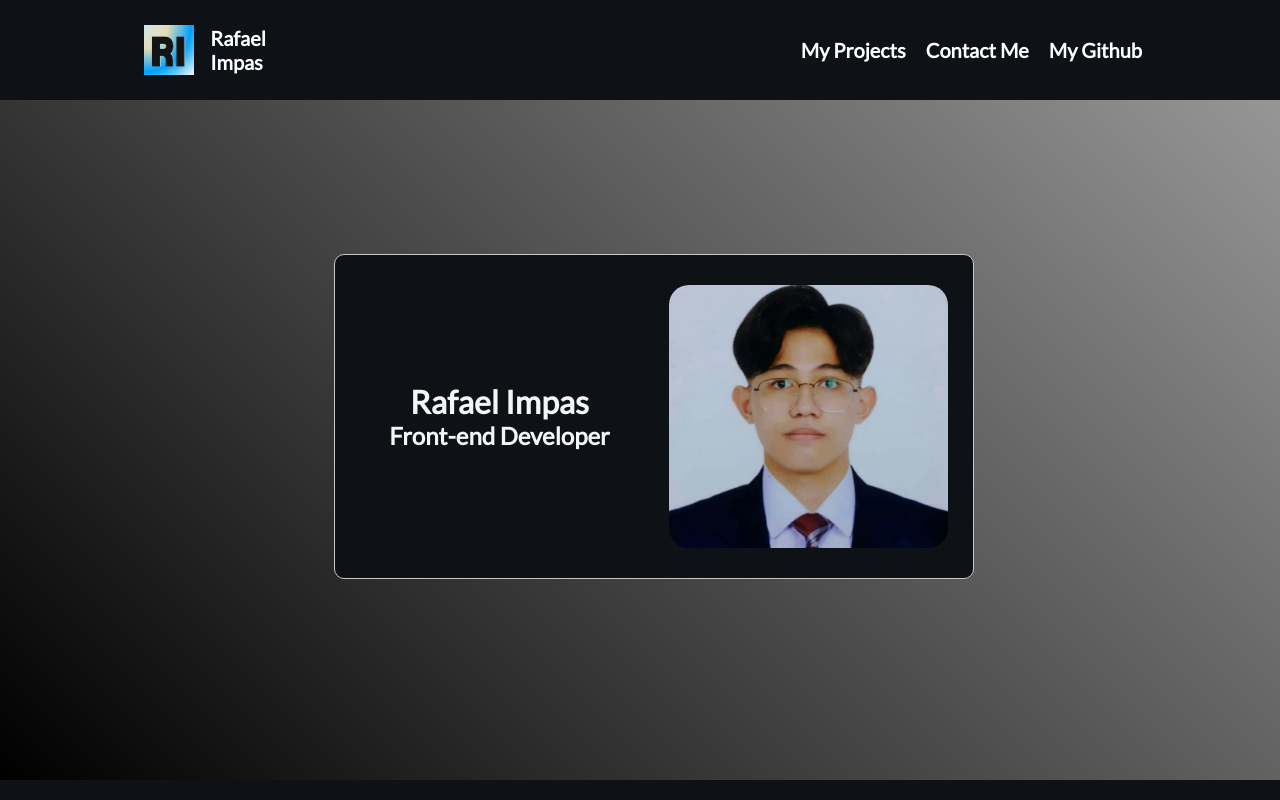
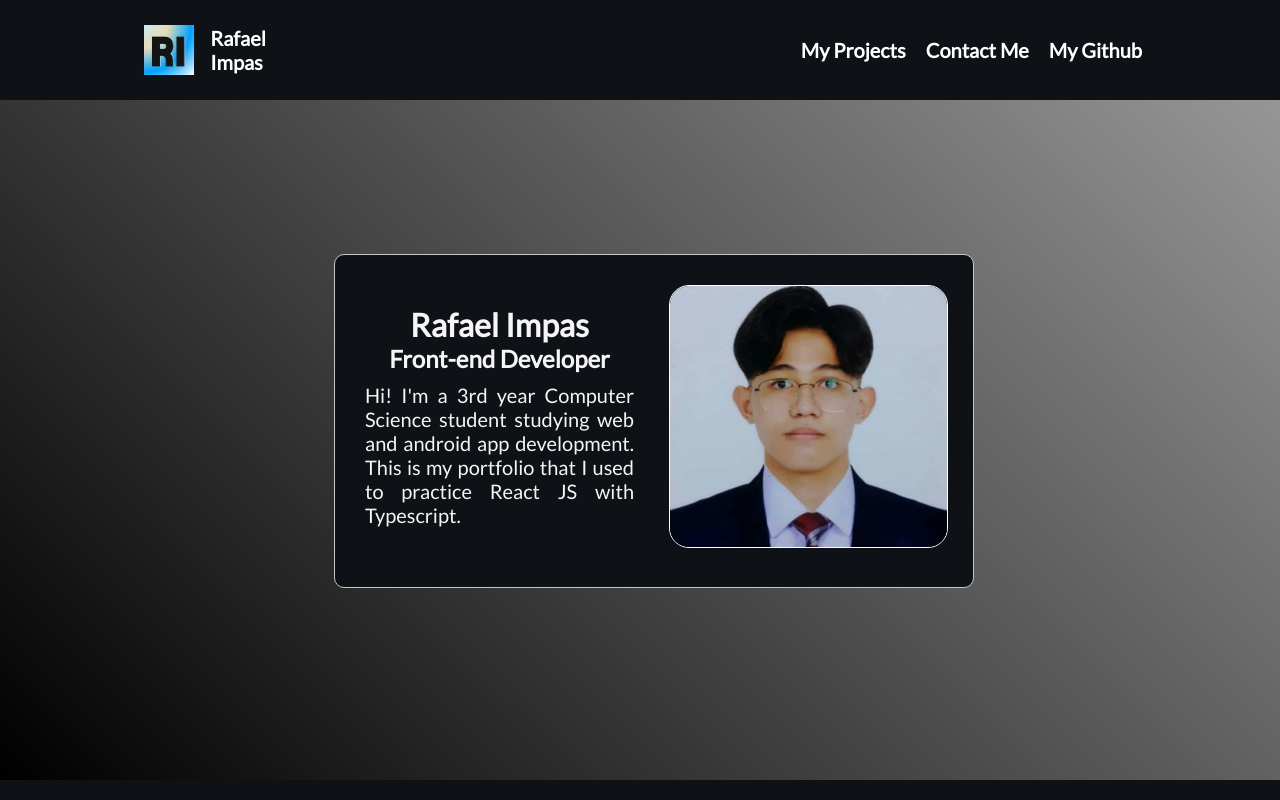
Before and after one commit to rafimps18/Portfolio, a React (Vite) app: page / in a window 1280 px wide. Shown: the top 800 px of the page. Built offline with nearby package versions, Linux system fonts and the light colour scheme.

Commit message:
Deployed

```diff
--- a/package.json
+++ b/package.json
@@ -1,10 +1,13 @@
 {
+  "homepage": "http://rafimps18.github.io/Portfolio",
   "name": "portfolio",
   "private": true,
   "version": "0.0.0",
   "type": "module",
   "scripts": {
     "dev": "vite",
+    "predeploy": "npm run build",
+    "deploy": "gh-pages -d build",
     "build": "tsc && vite build",
     "lint": "eslint src --ext ts,tsx --report-unused-disable-directives --max-warnings 0",
     "preview": "vite preview"
@@ -22,6 +25,7 @@
     "eslint": "^8.38.0",
     "eslint-plugin-react-hooks": "^4.6.0",
     "eslint-plugin-react-refresh": "^0.3.4",
+    "gh-pages": "^5.0.0",
     "typescript": "^5.0.2",
     "vite": "^4.3.9"
   }
--- a/src/components/profile/Profile.css
+++ b/src/components/profile/Profile.css
@@ -45,6 +45,11 @@
   margin: auto;
 }
 
+.my-bio {
+  margin: 10px 0px;
+  font-size: 20px;
+}
+
 .profile-left {
   background-color: inherit;
   display: flex;
@@ -63,6 +68,7 @@
 
 .profile-pic {
   border-radius: 20px;
+  border:  white 1px solid;
   display: block;
   margin-left: auto;
   margin-right: auto;
--- a/src/components/profile/Profile.tsx
+++ b/src/components/profile/Profile.tsx
@@ -9,6 +9,7 @@ const Profile = () => {
                         <div className="profile-left-text">
                             <h1 className="my-name">Rafael Impas</h1>
                             <h2 className="my-role">Front-end Developer</h2>
+                            <p className="my-bio">Hi! I'm a 3rd year Computer Science student studying web and android app development. This is my portfolio that I used to practice React JS with Typescript.</p>
                         </div>
                     </div>
                     <div className="profile-right">
```
Also changed, not shown: 1 other file (tests, documents, lock files or other folders).
